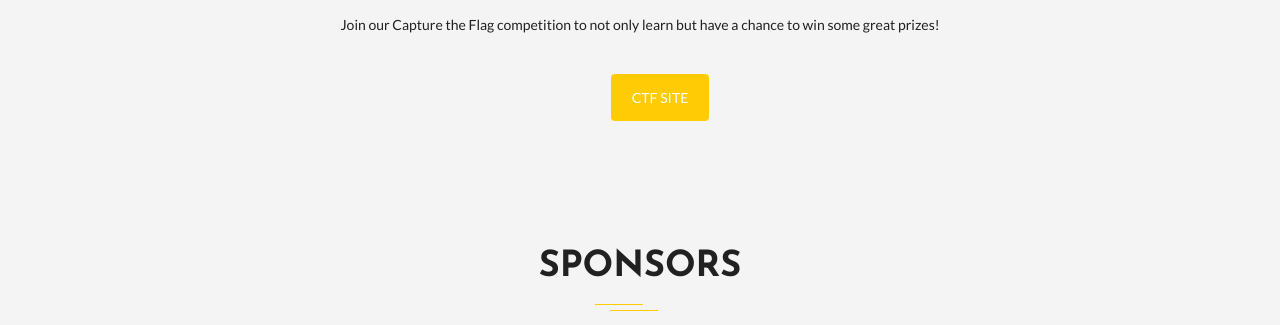
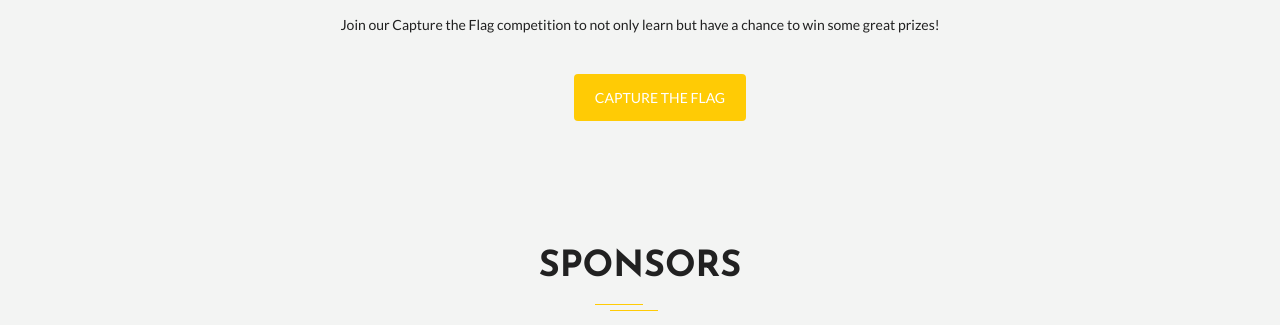
Before and after one commit to WolvSec/WolvSecCon.org, a plain HTML site: page index.html in a window 1280 px wide. Shown: the part 4305-4630 px from the top of the page. Drawn offline with Linux system fonts and the light colour scheme.

Commit message:
Fix minor wording

```diff
--- a/index.html
+++ b/index.html
@@ -733,7 +733,7 @@
             <div class="section-title-header text-center">
               <h1 class="section-title wow fadeInUp" data-wow-delay="0.2s">WSC CTF</h1>
               <p class="wow fadeInDown" data-wow-delay="0.2s">Join our Capture the Flag competition to not only learn but have a chance to win some great prizes!</p>
-              <a href="https://ctf.wolvseccon.org/" target="_blank" class="btn-title fadeInRight wow btn btn-common btn-sm" data-wow-delay=".6s">CTF Site</a>
+              <a href="https://ctf.wolvseccon.org/" target="_blank" class="btn-title fadeInRight wow btn btn-common btn-sm" data-wow-delay=".6s">Capture the Flag</a>
             </div>
           </div>
 
```
